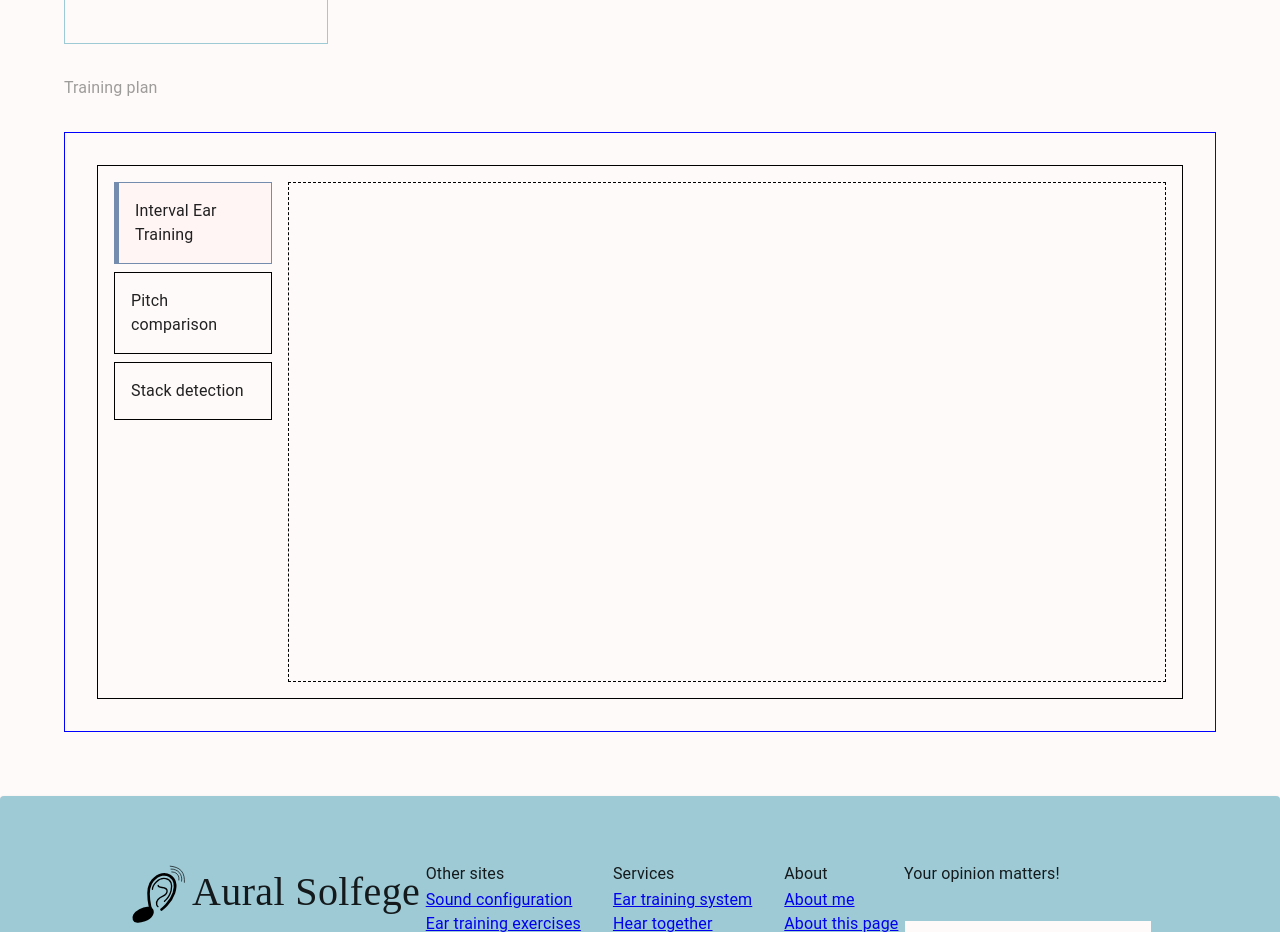
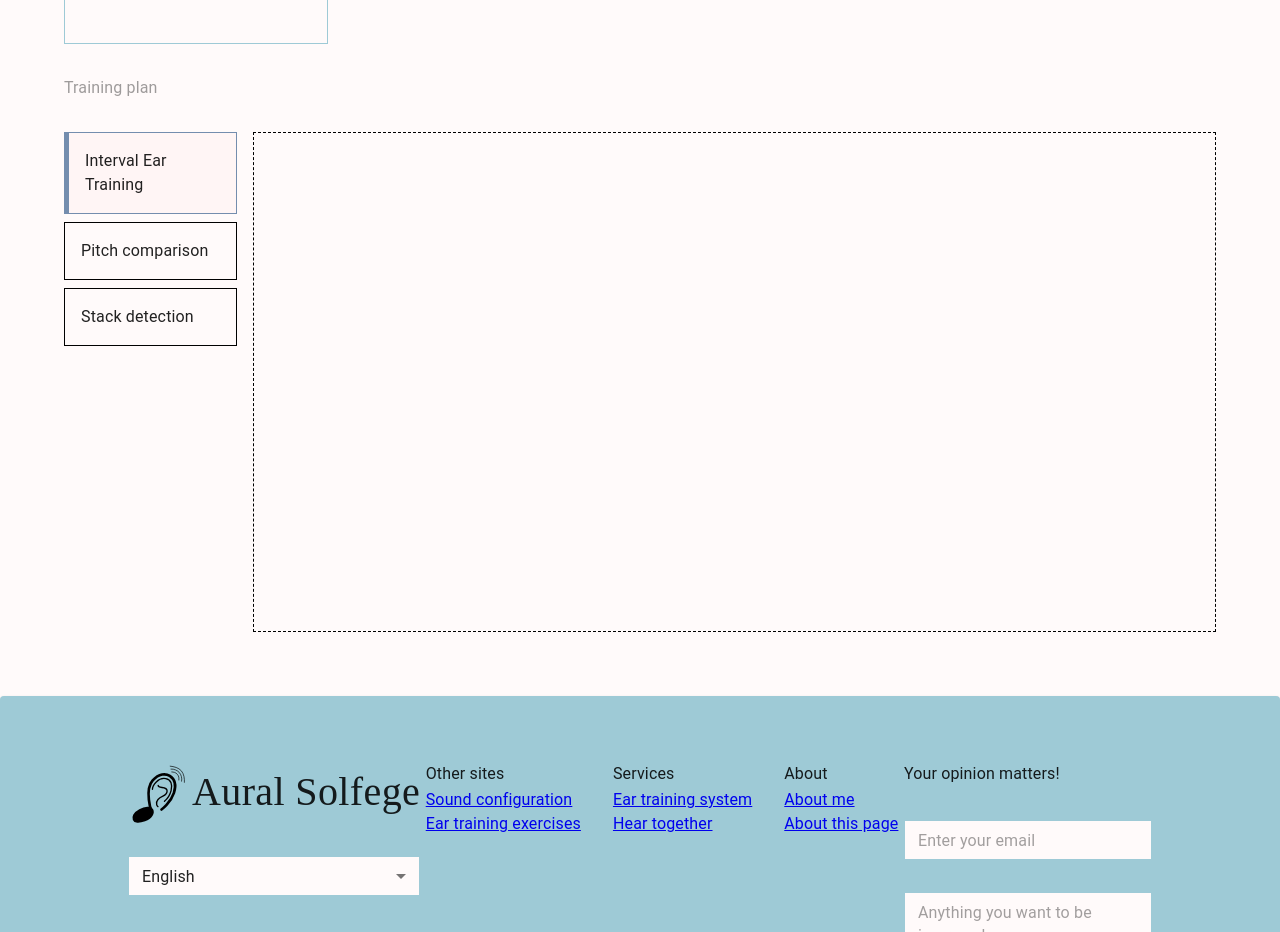
Before and after one commit to thanhKasper/aural-solfege-ui, a React (Vite) app: page /exercises/create in a window 1280 px wide. Shown: the part 440-1372 px from the top of the page. Built offline with nearby package versions, Linux system fonts and the light colour scheme; a web font is replaced by a local one.

Commit message:
fix: remove unnecessary styling

```diff
--- a/src/pages/ExerciseCreationPage.tsx
+++ b/src/pages/ExerciseCreationPage.tsx
@@ -75,13 +75,8 @@ const ExerciseCreationPage = () => {
               control={control}
               render={() => (
                 <InputLabel label="Training plan">
-                  <div style={{ border: "1px solid blue", padding: "32px" }}>
                   <DragAndDropProvider>
-                      <Stack
-                        direction={"row"}
-                        spacing={2}
-                        sx={{ border: "1px solid black", padding: 2 }}
-                      >
+                    <Stack direction={"row"} spacing={2}>
                       <Stack sx={{ minWidth: "15%" }} spacing={1}>
                         <SourceElement
                           id="interval-training"
@@ -125,7 +120,6 @@ const ExerciseCreationPage = () => {
                       <DropContainer id="dropContainer1" />
                     </Stack>
                   </DragAndDropProvider>
-                  </div>
                 </InputLabel>
               )}
             />
```
Lines whose indentation alone changed are shown as unchanged.
